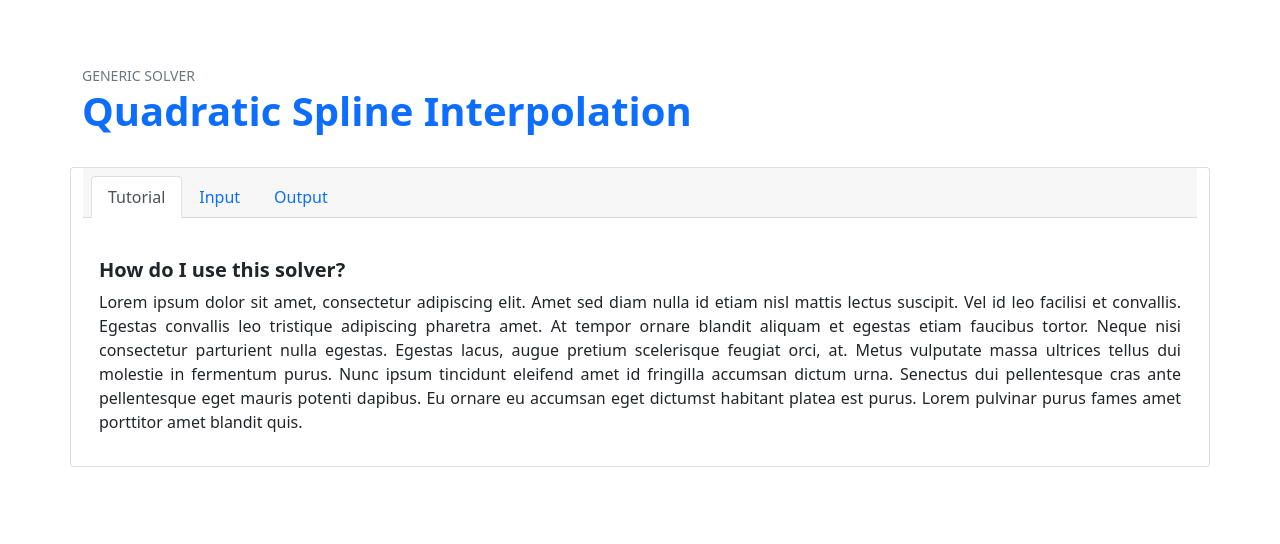
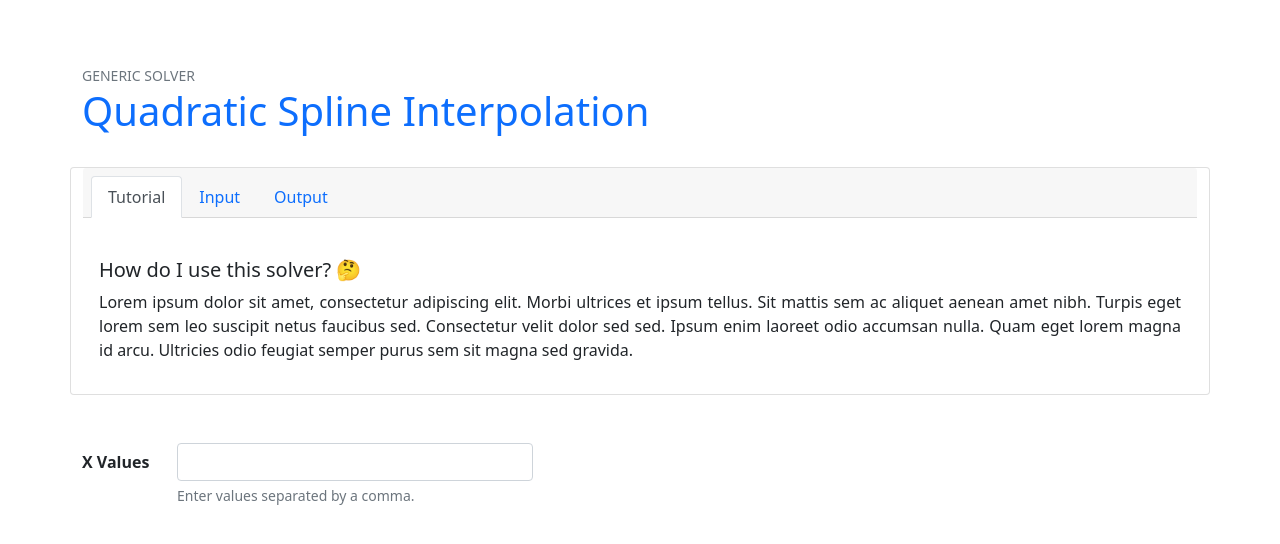
Before and after one commit to brlimarce/SolvePy, a Flask app: page /solve/qsi in a window 1280 px wide. Shown: the part 57-601 px from the top of the page. Run offline with Flask 2, Linux system fonts and the light colour scheme; some libraries are stand-ins or nearby versions.

Commit message:
Create a nested layout from layout.html and integrate the layout in qsi.html

```diff
--- a/templates/about.html
+++ /dev/null
@@ -1,5 +0,0 @@
-{% extends "layout.html" %}
-
-{% block body %}
-    <!-- Place the content here. -->
-{% endblock %}
--- /dev/null
+++ b/templates/layouts/inner_header.html
@@ -0,0 +1,118 @@
+{% extends "layouts/layout.html" %}
+
+<!-- Navigation Bar -->
+{% block pages %}
+    {% block inner_pages %}
+    {% endblock %}
+{% endblock %}
+
+<!-- Body -->
+{% block body %}
+    <!-- Start of Header -->
+    <div class="row">
+        <div class="col-12">
+            <small class="text-secondary text-uppercase">
+                {% block subtitle %}
+                {% endblock %}
+            </small>
+
+            <h1 class="text-primary">
+                {% block title %}
+                {% endblock %}
+            </h1>
+        </div>
+    </div> <br />
+    <!-- End of Header -->
+
+    <!-- Start of Tutorial Card -->
+    <div class="row">
+        <div class="col-12 card">
+            <!-- Start of Card Header -->
+            <div class="card-header">
+                <ul class="nav nav-tabs card-header-tabs" id="faq-tabs" role="tablist">
+                    <!-- Start of Header Items -->
+                    <li class="nav-item" role="presentation">
+                        <button class="nav-link active" id="first-tab" data-bs-toggle="tab" data-bs-target="#first" type="button" role="tab" aria-controls="first" aria-selected="true">
+                            {% block first_tab_name %}
+                            {% endblock %}
+                        </button>
+                    </li>
+
+                    <li class="nav-item" role="presentation">
+                        <button class="nav-link" id="second-tab" data-bs-toggle="tab" data-bs-target="#second" type="button" role="tab" aria-controls="second" aria-selected="true">
+                            {% block second_tab_name %}
+                            {% endblock %}
+                        </button>
+                    </li>
+
+                    <li class="nav-item" role="presentation">
+                        <button class="nav-link" id="third-tab" data-bs-toggle="tab" data-bs-target="#third" type="button" role="tab" aria-controls="third" aria-selected="true">
+                            {% block third_tab_name %}
+                            {% endblock %}
+                        </button>
+                    </li>
+                    <!-- End of Header Items -->
+                </ul>
+            </div>
+            <!-- End of Card Header -->
+
+            <!-- Start of Card Body -->
+            <div class="card-body tab-content" id="item-content">
+                <!-- Start of First Tab -->
+                <div class="tab-pane fade show active" id="first" role="tabpanel" aria-labelledby="first-tab">
+                    <!-- Header -->
+                    <br /> <h5>
+                        {% block first_tab_header %}
+                        {% endblock %}
+                    </h5>
+
+                    <!-- Content -->
+                    <p>
+                        {% block first_tab_body %}
+                        {% endblock %}
+                    </p>
+                </div>
+                <!-- End of First Tab -->
+
+                <!-- Start of Second Tab -->
+                <div class="tab-pane fade show" id="second" role="tabpanel" aria-labelledby="second-tab">
+                    <!-- Header -->
+                    <br /> <h5>
+                        {% block second_tab_header %}
+                        {% endblock %}
+                    </h5>
+
+                    <!-- Content -->
+                    <p>
+                        {% block second_tab_body %}
+                        {% endblock %}
+                    </p>
+                </div>
+                <!-- End of Second Tab -->
+
+                <!-- Start of Third Tab -->
+                <div class="tab-pane fade show" id="third" role="tabpanel" aria-labelledby="third-tab">
+                    <!-- Header -->
+                    <br /> <h5>
+                        {% block third_tab_header %}
+                        {% endblock %}
+                    </h5>
+
+                    <!-- Content -->
+                    <p>
+                        {% block third_tab_body %}
+                        {% endblock %}
+                    </p>
+                </div>
+                <!-- End of Third Tab -->
+            </div>
+            <!-- End of Card Body -->
+        </div>
+    </div> <br /> <br />
+    <!-- End of Tutorial Card -->
+
+    <!-- Start of Body -->
+    {% block inner_body %}
+    {% endblock %}
+    <!-- End of Body -->
+{% endblock %}
--- a/templates/qsi.html
+++ b/templates/qsi.html
@@ -1,70 +1,89 @@
-{% extends "layout.html" %}
+{% extends "layouts/inner_header.html" %}
 
-<!-- Navigation Bar -->
-{% block pages %}
+<!-- Start of Navigation Bar -->
+{% block inner_pages %}
     <li class="nav-item">
         <a class="nav-link active">QSI</a>
     </li>
+
     <li class="nav-item">
         <a class="nav-link" href="/solve/simplex">Simplex</a>
     </li>
+
     <li class="nav-item">
         <a class="nav-link" href="/about">About</a>
     </li>
 {% endblock %}
+<!-- End of Navigation Bar -->
 
-<!-- Body -->
-{% block body %}
-    <!-- Start of Header -->
-    <div class="row">
-        <div class="col-12">
-            <small class="text-secondary text-uppercase">Generic Solver</small>
-            <h1 class="fw-bold text-primary">Quadratic Spline Interpolation</h1>
-        </div>
-    </div> <br />
-    <!-- End of Header -->
+<!-- Start of Header -->
+{% block subtitle %}
+    Generic Solver
+{% endblock %}
 
-    <!-- Start of Tutorial Card -->
-    <div class="row">
-        <div class="col-12 card">
-            <!-- Header (Tabs) -->
-            <div class="card-header">
-                <ul class="nav nav-tabs card-header-tabs" id="faq-tabs" role="tablist">
-                    <!-- Header (Items) -->
-                    <li class="nav-item" role="presentation">
-                        <button class="nav-link active" id="tutorial-tab" data-bs-toggle="tab" data-bs-target="#tutorial" type="button" role="tab" aria-controls="tutorial" aria-selected="true">Tutorial</button>
-                    </li>
-                    <li class="nav-item" role="presentation">
-                        <button class="nav-link" id="input-tab" data-bs-toggle="tab" data-bs-target="#input" type="button" role="tab" aria-controls="input" aria-selected="true">Input</button>
-                    </li>
-                    <li class="nav-item" role="presentation">
-                        <button class="nav-link" id="output-tab" data-bs-toggle="tab" data-bs-target="#output" type="button" role="tab" aria-controls="output" aria-selected="true">Output</button>
-                    </li>
-                </ul>
-            </div>
+{% block title %}
+    Quadratic Spline Interpolation
+{% endblock %}
+<!-- End of Header -->
 
-            <!-- Body -->
-            <div class="card-body tab-content" id="item-content">
-                <div class="tab-pane fade show active" id="tutorial" role="tabpanel" aria-labelledby="tutorial-tab">
-                    <!-- Header -->
-                    <br />
-                    <h5 class="fw-bold">How do I use this solver?</h4>
+<!-- Start of Tab Names -->
+{% block first_tab_name %}
+    Tutorial
+{% endblock %}
 
-                    <!-- Content -->
-                    <p>
-                        Lorem ipsum dolor sit amet, consectetur adipiscing elit. Amet sed diam nulla id etiam nisl mattis lectus suscipit. Vel id leo facilisi et convallis. Egestas convallis leo tristique adipiscing pharetra amet. At tempor ornare blandit aliquam et egestas etiam faucibus tortor. Neque nisi consectetur parturient nulla egestas. Egestas lacus, augue pretium scelerisque feugiat orci, at. Metus vulputate massa ultrices tellus dui molestie in fermentum purus. Nunc ipsum tincidunt eleifend amet id fringilla accumsan dictum urna. Senectus dui pellentesque cras ante pellentesque eget mauris potenti dapibus. Eu ornare eu accumsan eget dictumst habitant platea est purus. Lorem pulvinar purus fames amet porttitor amet blandit quis.
-                    </p>
-                </div>
+{% block second_tab_name %}
+    Input
+{% endblock %}
 
-                <div class="tab-pane fade show" id="input" role="tabpanel" aria-labelledby="input-tab">
-                    This is the input tab.
-                </div>
+{% block third_tab_name %}
+    Output
+{% endblock %}
+<!-- End of Tab Names -->
 
-                <div class="tab-pane fade show" id="output" role="tabpanel" aria-labelledby="output-tab">
-                    This is the output tab.
-                </div>
+<!-- Start of Tab Headers -->
+{% block first_tab_header %}
+    How do I use this solver? 🤔
+{% endblock %}
+
+{% block second_tab_header %}
+    What should I input? ⚙️
+{% endblock %}
+
+{% block third_tab_header %}
+    What should I receive? ✨
+{% endblock %}
+<!-- End of Tab Header -->
+
+<!-- Start of Tab Bodies -->
+{% block first_tab_body %}
+    Lorem ipsum dolor sit amet, consectetur adipiscing elit. Morbi ultrices et ipsum tellus. Sit mattis sem ac aliquet aenean amet nibh. Turpis eget lorem sem leo suscipit netus faucibus sed. Consectetur velit dolor sed sed. Ipsum enim laoreet odio accumsan nulla. Quam eget lorem magna id arcu. Ultricies odio feugiat semper purus sem sit magna sed gravida.
+{% endblock %}
+
+{% block second_tab_body %}
+    Lorem ipsum dolor sit amet, consectetur adipiscing elit. Morbi ultrices et ipsum tellus. Sit mattis sem ac aliquet aenean amet nibh. Turpis eget lorem sem leo suscipit netus faucibus sed. Consectetur velit dolor sed sed. Ipsum enim laoreet odio accumsan nulla. Quam eget lorem magna id arcu. Ultricies odio feugiat semper purus sem sit magna sed gravida.
+{% endblock %}
+
+{% block third_tab_body %}
+    Lorem ipsum dolor sit amet, consectetur adipiscing elit. Morbi ultrices et ipsum tellus. Sit mattis sem ac aliquet aenean amet nibh. Turpis eget lorem sem leo suscipit netus faucibus sed. Consectetur velit dolor sed sed. Ipsum enim laoreet odio accumsan nulla. Quam eget lorem magna id arcu. Ultricies odio feugiat semper purus sem sit magna sed gravida.
+{% endblock %}
+<!-- End of Tab Bodies -->
+
+<!-- Start of Body -->
+{% block inner_body %}
+    <!-- Start of Form -->
+    <form class="form-floating">
+        <!-- X Values -->
+        <div class="mb-3 row">
+            <!-- Label -->
+            <label for="xval" class="col-sm-1 col-form-label fw-bold">X Values</label>
+
+            <!-- Input Text -->
+            <div class="col-sm-4">
+                <input type="text" class="form-control" id="xval" />
+                <div id="xhelp" class="form-text">Enter values separated by a comma.</div>
             </div>
         </div>
-    </div>
-    <!-- End of Tutorial Card -->
+    </form>
+    <!-- End of Form -->
 {% endblock %}
+<!-- End of Body -->
--- a/templates/simplex.html
+++ /dev/null
@@ -1,5 +0,0 @@
-{% extends "layout.html" %}
-
-{% block body %}
-    <!-- Place the content here. -->
-{% endblock %}
```
Also changed, not shown: templates/layouts/layout.html (renamed from templates/layout.html, +17 -13 lines).
